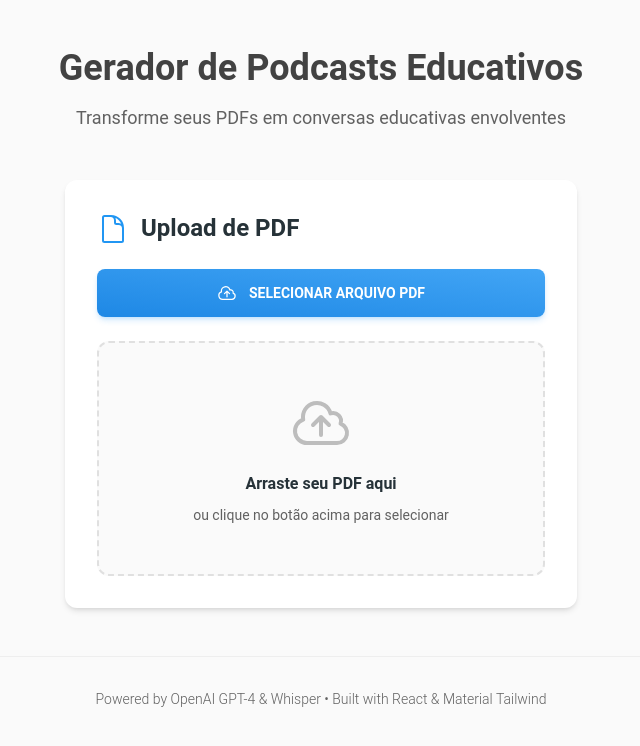
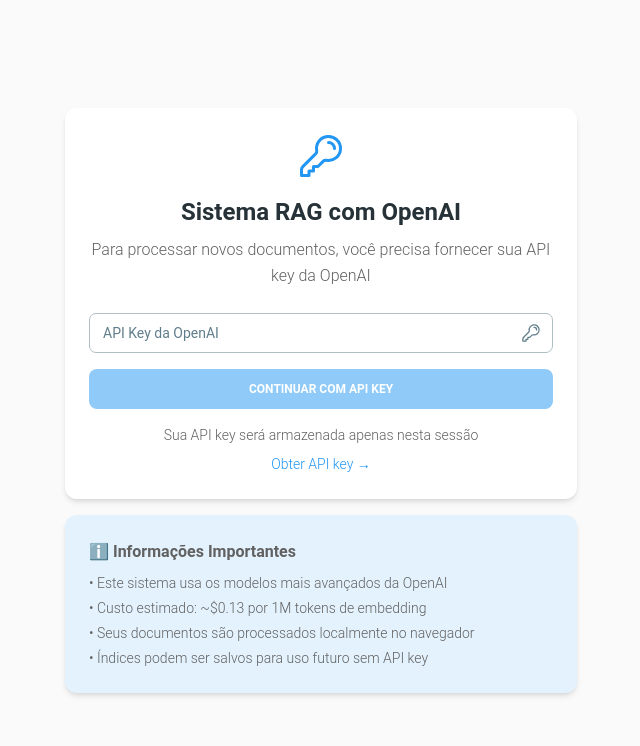
Before and after one commit to frederico-kluser/podcast-poc, a React (Vite) app: page / in a window 1280 px wide. Shown: the top 746 px of the page, without its empty margins (319-959 px from the left). Built offline with nearby package versions, Linux system fonts and the light colour scheme.

Commit message:
feat: update App.jsx with RAG system routing and API key management

```diff
--- a/src/App.jsx
+++ b/src/App.jsx
@@ -1,145 +1,27 @@
-/**
- * @fileoverview Main application component - refactored with advanced patterns
- */
+import React, { useState } from 'react';
+import { ThemeProvider } from '@material-tailwind/react';
+import { ApiKeySetup } from './components/ApiKeySetup';
+import { HighQualityRAG } from './components/HighQualityRAG';
+import { ConfigService } from './services/config.service';
 
-import { useState, useCallback } from 'react';
-import { Typography } from '@material-tailwind/react';
+function App() {
+  const [hasApiKey, setHasApiKey] = useState(ConfigService.hasApiKey());
 
-// Components
-import { PDFUploader } from './components/features/PDFUploader';
-import { ExtractedTextDisplay } from './components/features/ExtractedTextDisplay';
-import { ChatInterface } from './components/features/ChatInterface';
-import { ErrorBoundary } from './components/ui/ErrorBoundary';
-
-/**
- * Main application component for the Podcast POC
- * Handles PDF upload, text extraction, and ChatGPT interaction
- *
- * @component
- * @returns {JSX.Element}
- */
-function App() {
-  const [errorMessage, setErrorMessage] = useState('');
-  const [extractedText, setExtractedText] = useState(null);
-
-  /**
-   * Handle text extraction completion
-   * @param {Object} textData - Extracted text data
-   */
-  const handleTextExtracted = useCallback((textData) => {
-    console.log('Text extracted successfully:', {
-      pageCount: textData.pageCount,
-      wordCount: textData.content.split(/\s+/).length,
-      extractedAt: textData.extractedAt
-    });
-    console.log('Extracted content:', textData.content); // Log do conteúdo extraído
-    setExtractedText(textData); // Armazena o texto extraído
-    setErrorMessage(''); // Clear any previous errors
-  }, []);
-
-  /**
-   * Handle application reset
-   */
-  const handleReset = useCallback(() => {
-    setExtractedText(null);
-    setErrorMessage('');
-  }, []);
-
-  /**
-   * Handle error messages from child components
-   * @param {string} error - Error message
-   */
-  const handleError = useCallback((error) => {
-    setErrorMessage(error);
-    console.error('Application error:', error);
-  }, []);
-
-  /**
-   * Clear error message
-   */
-  const clearError = useCallback(() => {
-    setErrorMessage('');
-  }, []);
+  const handleApiKeySetup = () => {
+    setHasApiKey(true);
+  };
 
   return (
-    <div className="min-h-screen bg-gray-50">
-      <div className="container mx-auto px-4 py-12">
-        {/* Header */}
-        <header className="text-center mb-12">
-          <Typography variant="h1" className="text-4xl font-bold text-gray-800 mb-4">
-            Gerador de Podcasts Educativos
-          </Typography>
-          <Typography variant="lead" color="gray" className="text-lg">
-            Transforme seus PDFs em conversas educativas envolventes
-          </Typography>
-        </header>
-
-        {/* Error Display */}
-        {errorMessage && (
-          <div className="max-w-4xl mx-auto mb-6">
-            <div className="bg-red-50 border border-red-200 rounded-lg p-4">
-              <div className="flex justify-between items-start">
-                <Typography color="red" className="font-medium">
-                  {errorMessage}
-                </Typography>
-                <button
-                  onClick={clearError}
-                  className="text-red-400 hover:text-red-600 ml-4"
-                  aria-label="Fechar erro"
-                >
-                  ✕
-                </button>
-              </div>
-            </div>
-          </div>
+    <ThemeProvider>
+      <div className="min-h-screen bg-gray-50">
+        {!hasApiKey ? (
+          <ApiKeySetup onComplete={handleApiKeySetup} />
+        ) : (
+          <HighQualityRAG />
         )}
-
-        {/* Main Content */}
-        <main className="max-w-4xl mx-auto">
-          {!extractedText ? (
-            // PDF Upload Phase
-            <PDFUploader
-              onTextExtracted={handleTextExtracted}
-              onError={handleError}
-            />
-          ) : (
-            // Text Extracted Phase
-            <div className="space-y-6">
-              {/* Extracted Text Display */}
-              <ExtractedTextDisplay
-                extractedText={extractedText}
-                onReset={handleReset}
-              />
-
-              {/* Chat Interface */}
-              <ChatInterface
-                context={extractedText.content}
-                onError={handleError}
-              />
-            </div>
-          )}
-        </main>
-
-        {/* Footer */}
-        <footer className="text-center mt-12 pt-8 border-t border-gray-200">
-          <Typography variant="small" color="gray">
-            Powered by OpenAI GPT-4 & Whisper • Built with React & Material Tailwind
-          </Typography>
-        </footer>
       </div>
-    </div>
+    </ThemeProvider>
   );
 }
 
-/**
- * App component wrapped with error boundary
- */
-function AppWithErrorBoundary() {
-  return (
-    <ErrorBoundary>
-      <App />
-    </ErrorBoundary>
-  );
-}
-
-export default AppWithErrorBoundary;
+export default App;
```
